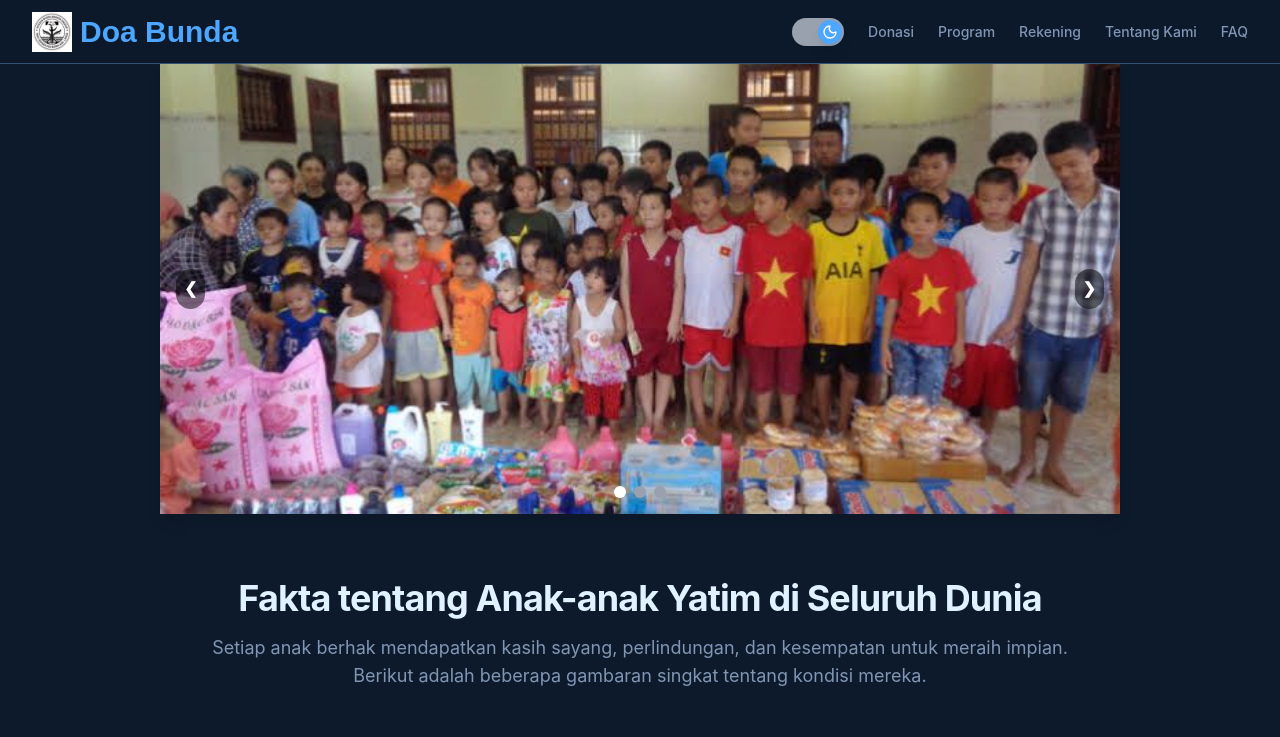
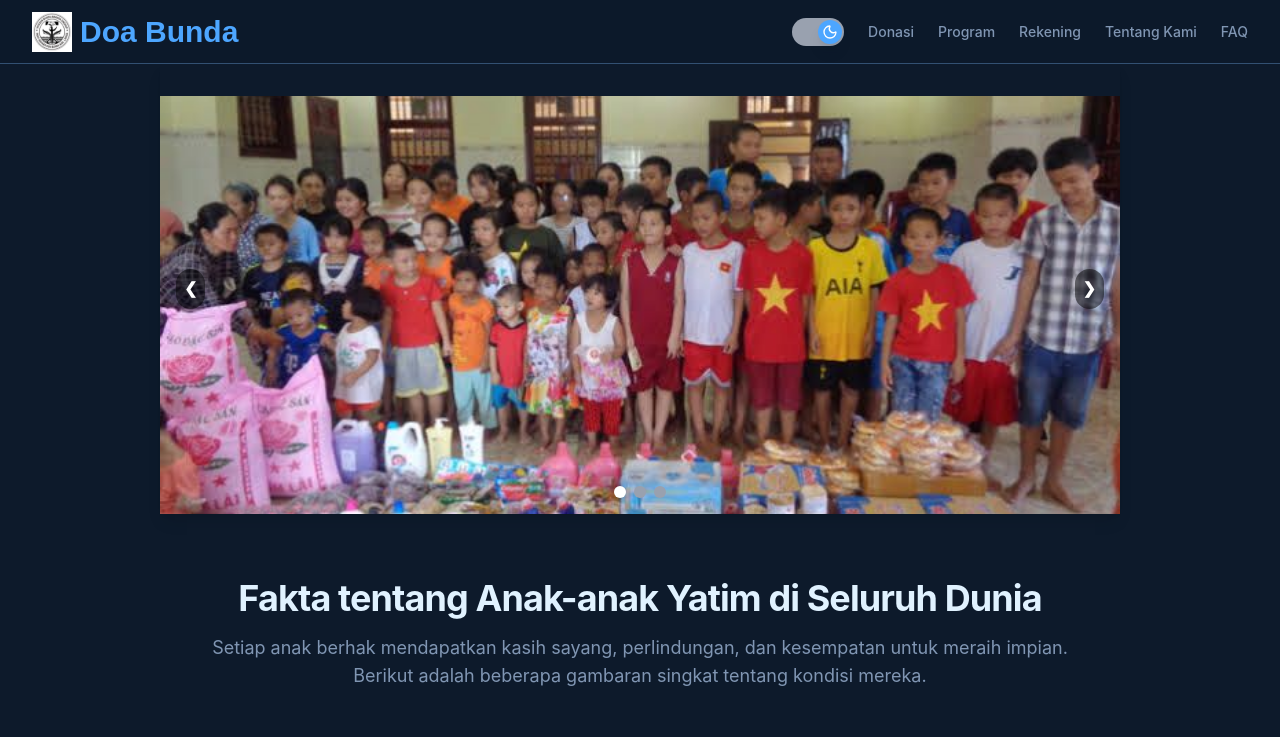
Before and after one commit to almagribii/pantiasuhan_doabunda, a React (Vite) app: page / in a window 1280 px wide. Shown: the top 737 px of the page. Built offline with nearby package versions, Linux system fonts and the light colour scheme; a web font is replaced by a local one.

Commit message:
add paddingtop on imageslider

```diff
--- a/src/pages/homepage/components/ImageSlider.tsx
+++ b/src/pages/homepage/components/ImageSlider.tsx
@@ -34,7 +34,7 @@ const ImageSlider = () => {
   };
 
   return (
-    <div className="relative mx-auto mt-8 w-full max-w-7xl overflow-hidden shadow-lg h-[450px]">
+    <div className="relative mx-auto mt-8 pt-8 w-full max-w-7xl overflow-hidden shadow-lg h-[450px]">
       <div
         className="flex h-full transition-transform duration-500 ease-in-out"
         style={{ transform: `translateX(-${currentImageIndex * 100}%)` }}
```
